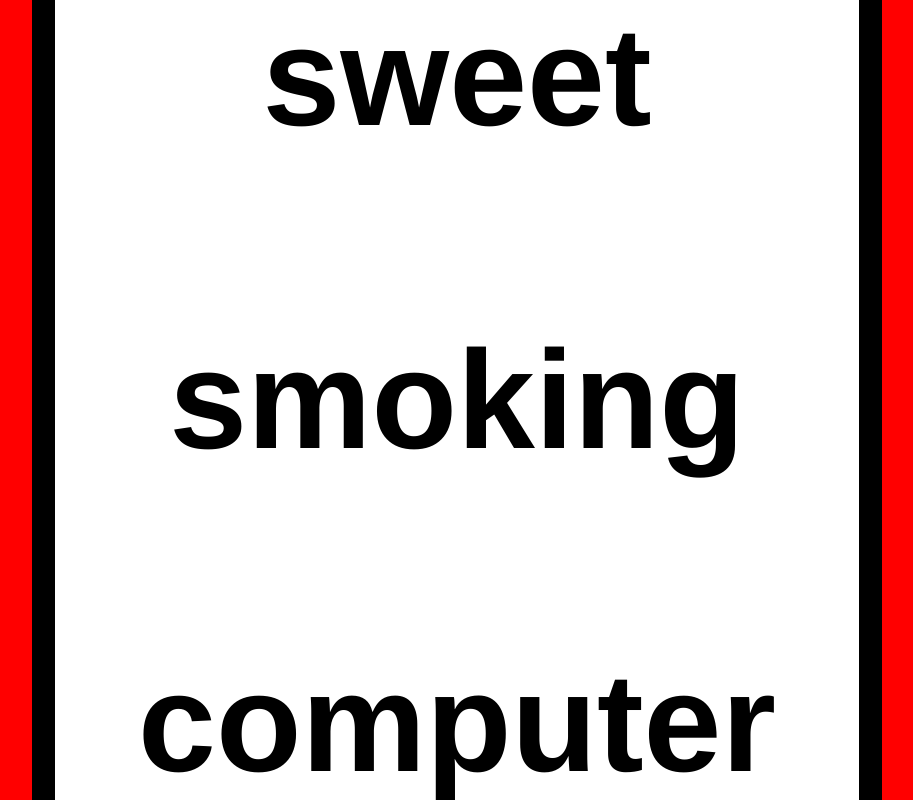
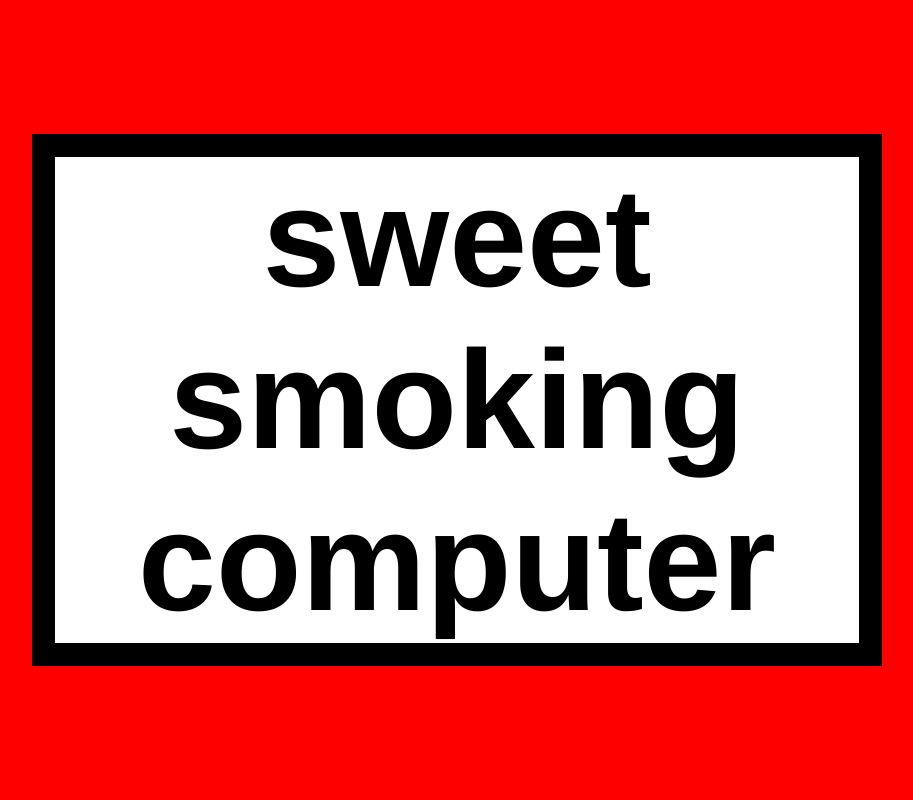
Before and after one commit to meanyounglamb/ssc, a plain HTML site: page index.html in a window 1280 px wide. Shown: the whole page, without its empty margins (183-1096 px from the left). Drawn offline with Linux system fonts and the light colour scheme.

Commit message:
Update index.html

```diff
--- a/index.html
+++ b/index.html
@@ -71,7 +71,7 @@ table {
     color: black;
     background: transparent;
     font-family: 'helvetica', sans-serif;
- padding: 10% 10% 10% 10% ;
+ padding: 0 10% 0 10% ;
 }
 
 .button span {
```
